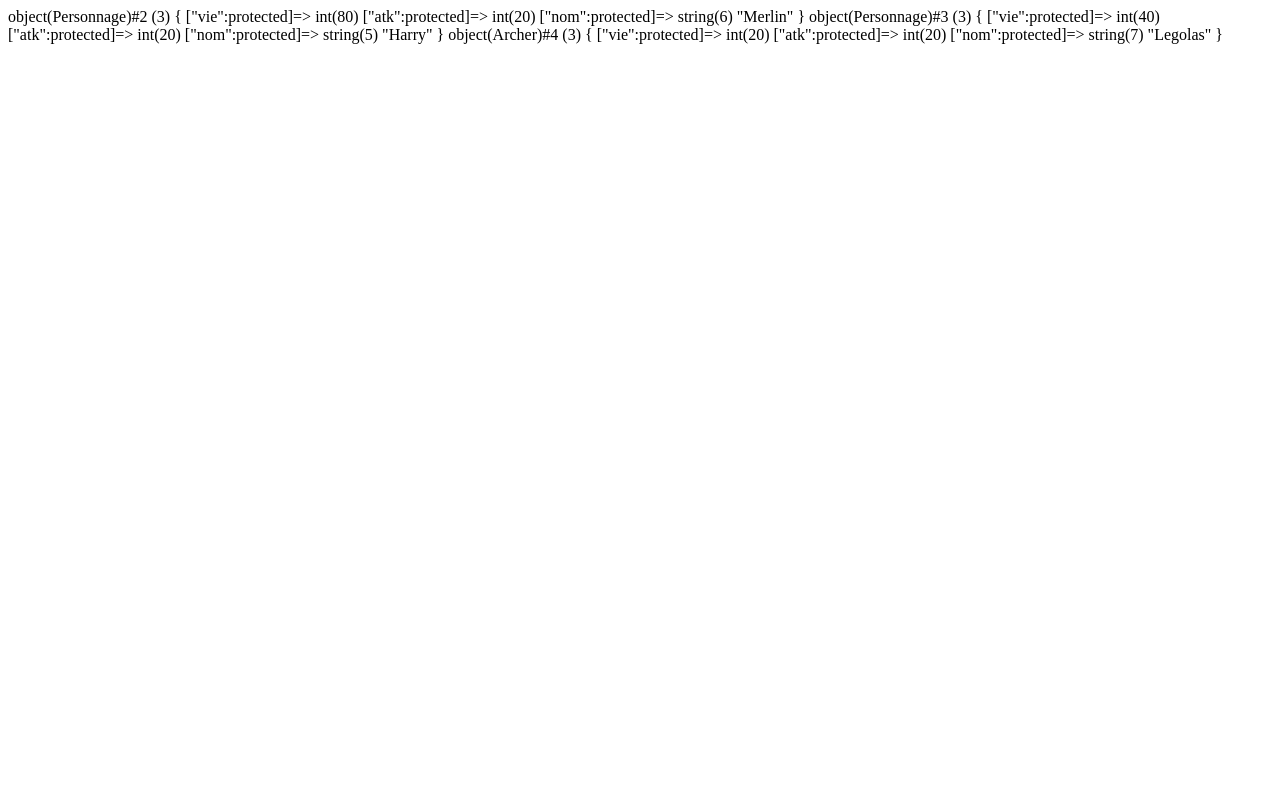
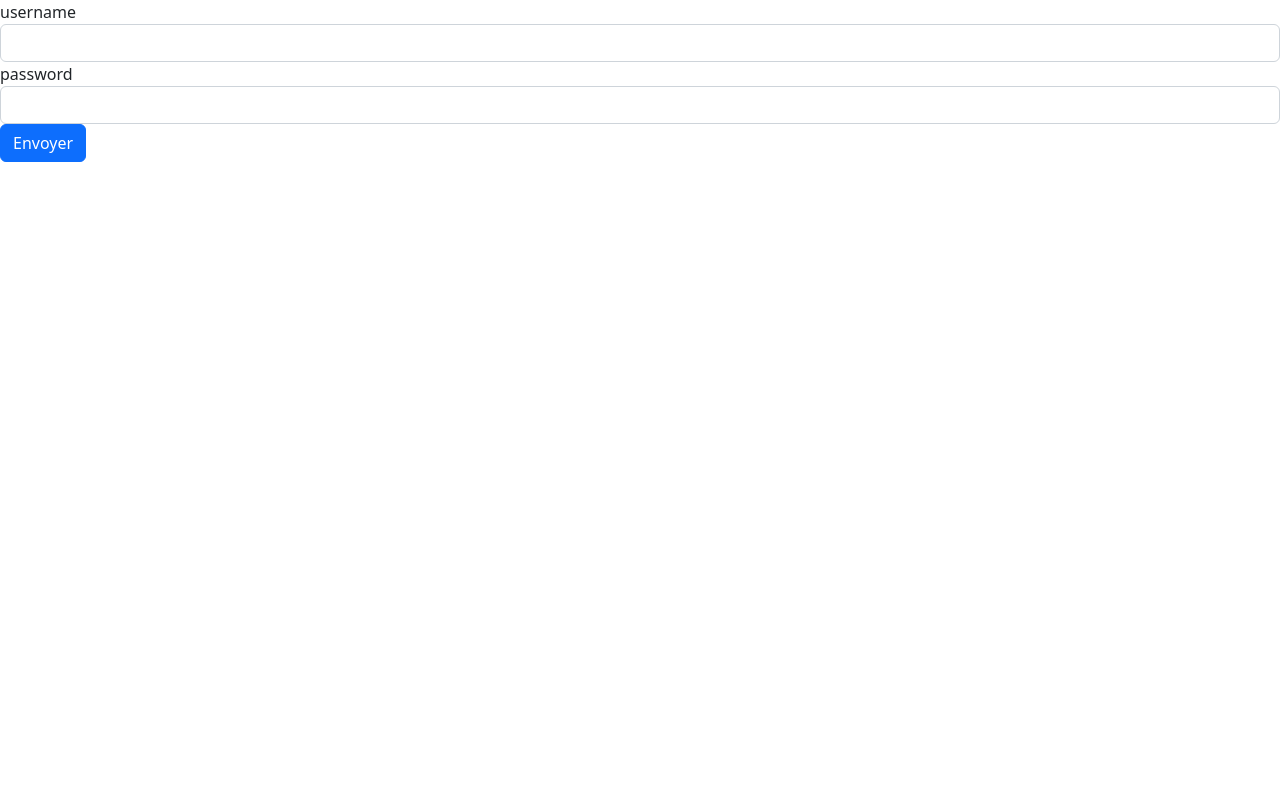
Before and after one commit to CasianLW/ExercicesPHP, a PHP site: page /exemple.php in a window 1280 px wide. Run offline with PHP 8.4, Linux system fonts and the light colour scheme.

Commit message:
Exemple heritage avec le form crée précedement

```diff
--- /dev/null
+++ b/PHP_Classes/BootstrapForm.php
@@ -0,0 +1,18 @@
+<?php
+
+class BootstrapForm extends Form {
+
+
+    protected function surround($html){
+        return "<div class='form-group'>{$html}</div>";
+    }
+
+    public function input($name){
+        return $this->surround(
+            '<label>'.$name.'</label>'.'<input type="text" name="'.$name. '"value="'.$this->getValue($name).'" class="form-control">'
+        );
+    }
+    public function submit(){
+        return $this->surround('<button type="submit" class="btn btn-primary">Envoyer</button>');
+    }
+}
--- a/PHP_Classes/Form.php
+++ b/PHP_Classes/Form.php
@@ -9,7 +9,7 @@ class Form{
     /**
      * @var array Données utilisées par le formulaire
      */
-    private $data;
+    protected $data;
     /**
      * @var string Tag utilisé pour entourer les champs
      */
@@ -25,7 +25,7 @@ class Form{
      * @param $html string Code HTML à entourer
      * @return string
      */
-    private function surround($html){
+    protected function surround($html){
         return "<{$this->surround}>{$html}</{$this->surround}>";
     }
 
@@ -33,7 +33,7 @@ class Form{
      * @param $index Index de la valeur a recuperer
      * @return string
      */
-    private function getValue($index){
+    protected function getValue($index){
         return isset($this->data[$index]) ? $this->data[$index] : null ;
     }
     /**
--- a/PHP_Classes/exemple.php
+++ b/PHP_Classes/exemple.php
@@ -1,13 +1,46 @@
+<!DOCTYPE html>
+<html lang="en">
+<head>
+    <meta charset="UTF-8">
+    <meta http-equiv="X-UA-Compatible" content="IE=edge">
+    <meta name="viewport" content="width=device-width, initial-scale=1.0">
+    <title>PHP POO</title>
+    <!-- CSS only -->
+    <link href="https://cdn.jsdelivr.net/npm/bootstrap@5.2.3/dist/css/bootstrap.min.css" rel="stylesheet" integrity="sha384-rbsA2VBKQhggwzxH7pPCaAqO46MgnOM80zW1RWuH61DGLwZJEdK2Kadq2F9CUG65" crossorigin="anonymous">
+</head>
+<body>
+
+
+
+
 <?php
+require_once 'form.php';
+require_once 'BootstrapForm.php';
 require_once 'Personnage.php';
 require_once 'Archer.php';
 
 
-$merlin = new Personnage('Merlin');
-$harry = new Personnage('Harry');
+// $merlin = new Personnage('Merlin');
+// $harry = new Personnage('Harry');
 
-$legolas = new Archer('Legolas');
+// $legolas = new Archer('Legolas');
+
+// $legolas->attaque($harry);
+// var_dump($merlin,$harry,$legolas);
+
+$form = new BootstrapForm($_POST);
+
+?>
+
+<form action="#" method="POST">
+<?php
+echo $form->input('username');
+echo $form->input('password');
+echo $form->submit();
+?>
+</form>
 
 
-$legolas->attaque($harry);
-var_dump($merlin,$harry,$legolas);
+
+</body>
+</html>
```
